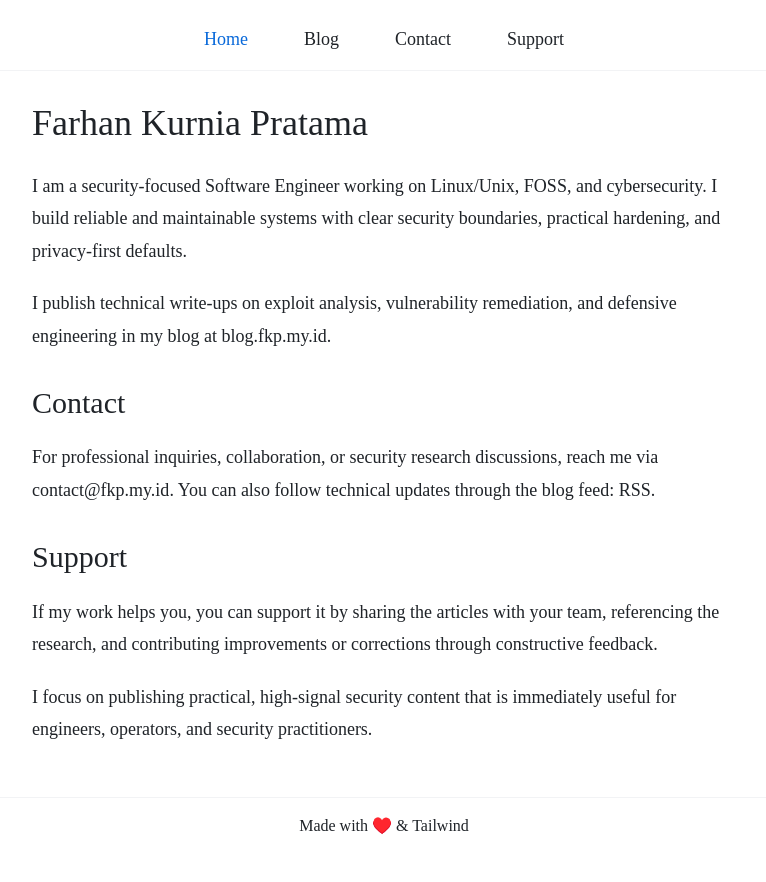
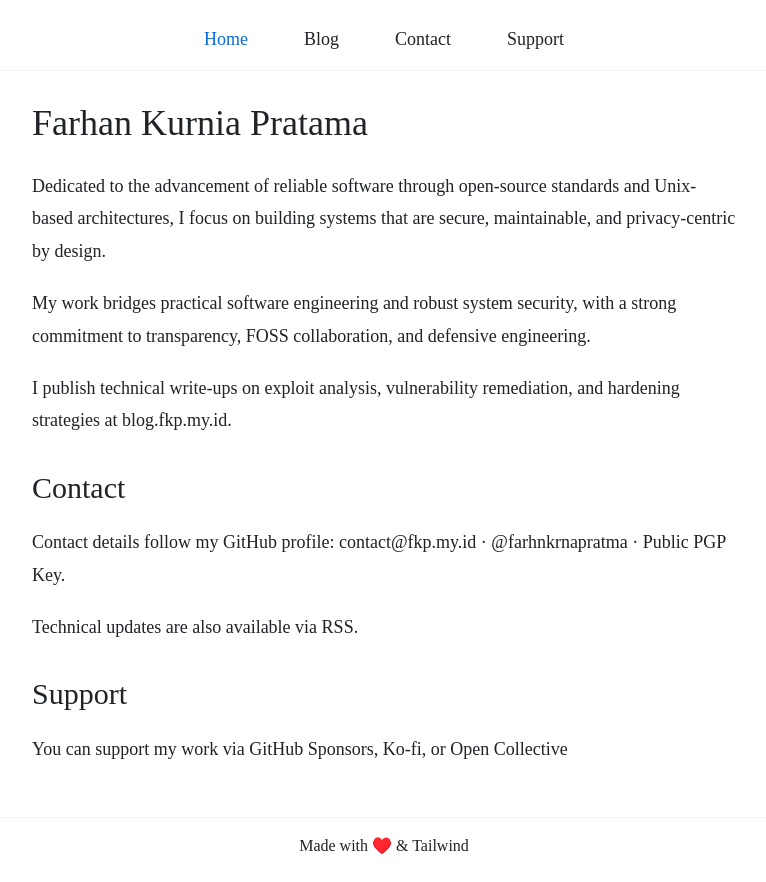
Before and after one commit to farhnkrnapratma/home, a website with bundled scripts: page src/index.html in a window 1280 px wide. Shown: the whole page, without its empty margins (256-1022 px from the left). Built offline with nearby package versions, Linux system fonts and the light colour scheme; a web font is replaced by a local one.

Commit message:
update detail info
Signed-off-by: Farhan Kurnia Pratama <farhnkrnapratma@gmail.com>

```diff
--- a/src/index.html
+++ b/src/index.html
@@ -87,30 +87,40 @@
     <main>
       <h1>Farhan Kurnia Pratama</h1>
       <p>
-        I am a security-focused Software Engineer working on Linux/Unix, FOSS, and cybersecurity.
-        I build reliable and maintainable systems with clear security boundaries, practical hardening,
-        and privacy-first defaults.
+        Dedicated to the advancement of reliable software through open-source standards and
+        Unix-based architectures, I focus on building systems that are secure, maintainable, and
+        privacy-centric by design.
       </p>
       <p>
-        I publish technical write-ups on exploit analysis, vulnerability remediation, and defensive
-        engineering in my blog at <a href="https://blog.fkp.my.id/">blog.fkp.my.id</a>.
+        My work bridges practical software engineering and robust system security, with a strong
+        commitment to transparency, FOSS collaboration, and defensive engineering.
+      </p>
+      <p>
+        I publish technical write-ups on exploit analysis, vulnerability remediation, and hardening
+        strategies at <a href="https://blog.fkp.my.id/">blog.fkp.my.id</a>.
       </p>
 
       <h2 id="contact">Contact</h2>
       <p>
-        For professional inquiries, collaboration, or security research discussions, reach me via
-        <a href="mailto:contact@fkp.my.id">contact@fkp.my.id</a>. You can also follow technical
-        updates through the blog feed: <a href="https://blog.fkp.my.id/rss.xml">RSS</a>.
+        Contact details follow my GitHub profile:
+        <a href="mailto:contact@fkp.my.id">contact@fkp.my.id</a>
+        ·
+        <a href="https://github.com/farhnkrnapratma">@farhnkrnapratma</a>
+        ·
+        <a href="https://keyserver.ubuntu.com/pks/lookup?search=contact%40fkp.my.id"
+          >Public PGP Key</a
+        >.
+      </p>
+      <p>
+        Technical updates are also available via <a href="https://blog.fkp.my.id/rss.xml">RSS</a>.
       </p>
 
       <h2 id="support">Support</h2>
       <p>
-        If my work helps you, you can support it by sharing the articles with your team, referencing
-        the research, and contributing improvements or corrections through constructive feedback.
-      </p>
-      <p>
-        I focus on publishing practical, high-signal security content that is immediately useful for
-        engineers, operators, and security practitioners.
+        You can support my work via
+        <a href="https://github.com/sponsors/farhnkrnapratma">GitHub Sponsors</a>,
+        <a href="https://ko-fi.com/farhnkrnapratma">Ko-fi</a>, or
+        <a href="https://opencollective.com/farhnkrnapratma">Open Collective</a>
       </p>
     </main>
     <footer>
```
